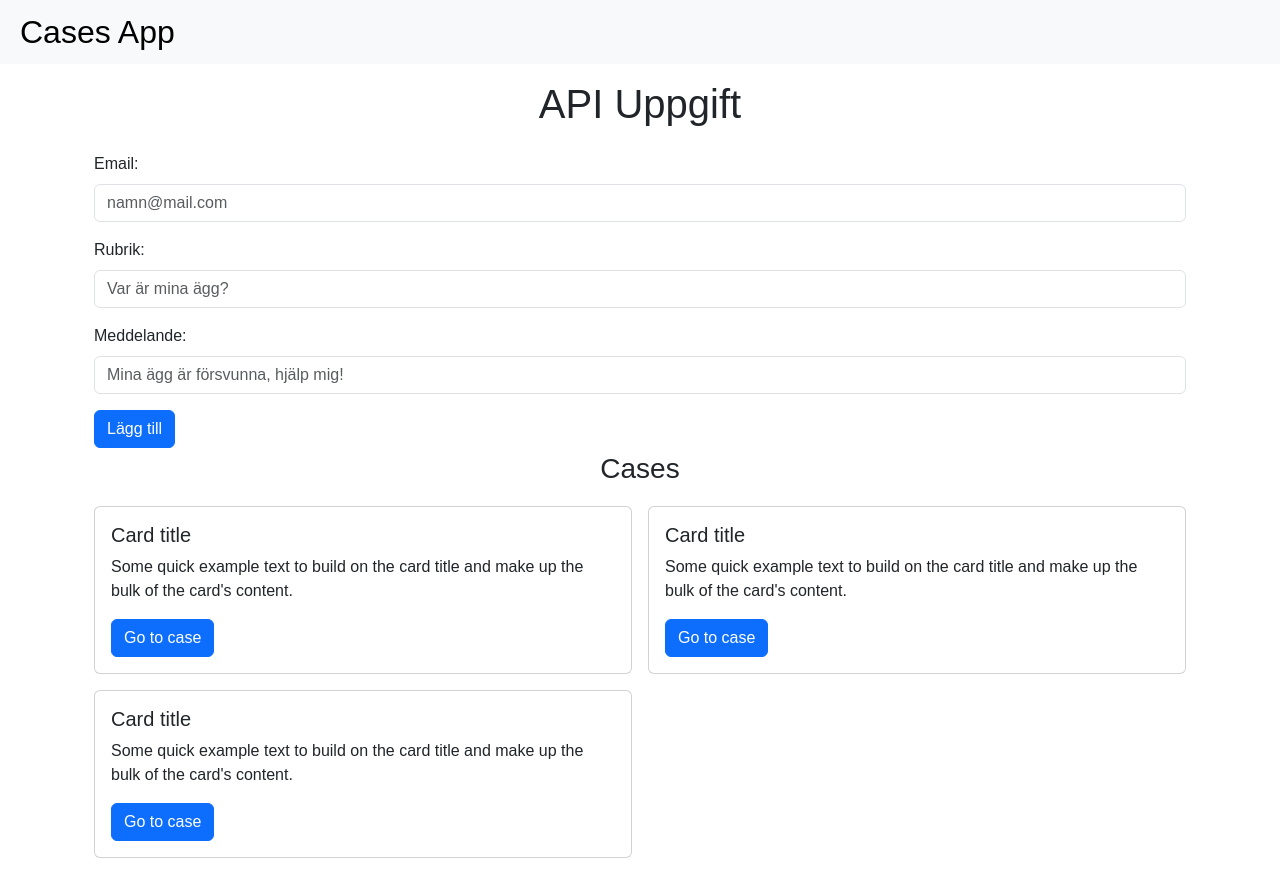
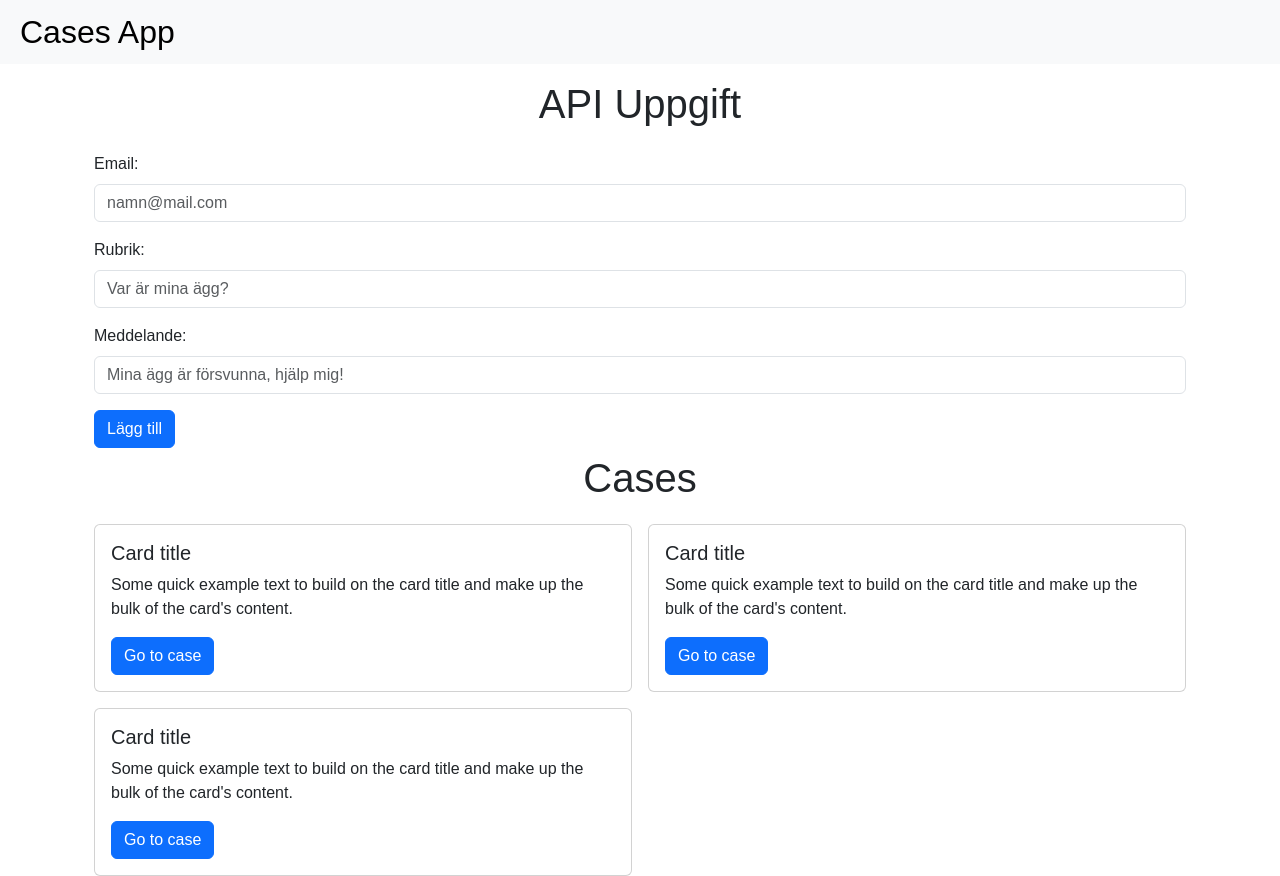
Before and after one commit to peterhogler/gruppuppgift-api, a plain HTML site: page index.html in a window 1280 px wide. Drawn offline with nearby package versions, Linux system fonts and the light colour scheme; a web font is replaced by a local one.

Commit message:
fixed my changes

```diff
--- a/index.html
+++ b/index.html
@@ -55,7 +55,7 @@
 
 
         <div class="container">
-            <div class="d-flex justify-content-center align-items-center fs-3 mb-3">Cases</div>
+            <div class="d-flex justify-content-center align-items-center fs-1 mb-3">Cases</div>
             <div class="grid-case-list">
                 <div class="card">
                     <div class="card-body">
```
